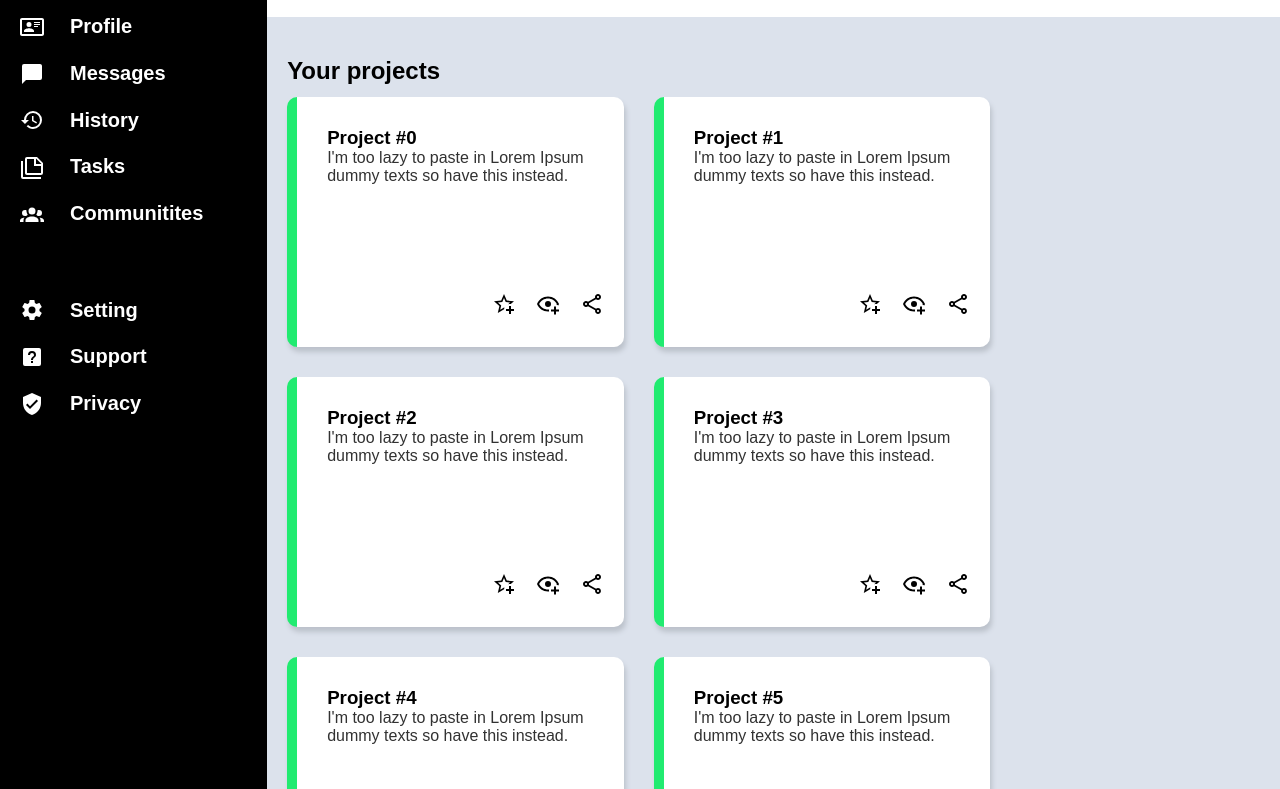
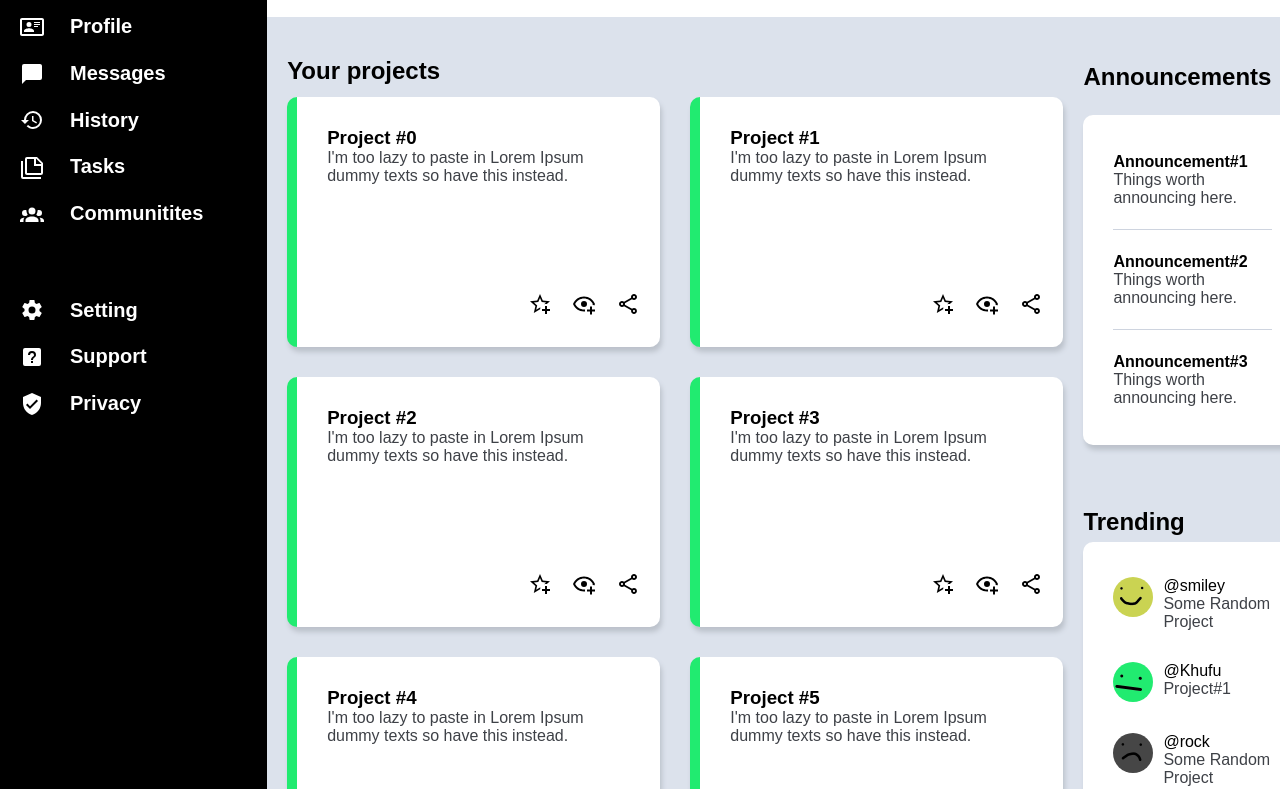
Before and after one commit to KhufuLintalou/Odin-Dashboard, a plain HTML site: page index.html in a window 1280 px wide. Shown: the part 163-952 px from the top of the page. Drawn offline with Linux system fonts and the light colour scheme.

Commit message:
Finished styling the main part.

```diff
--- a/index.html
+++ b/index.html
@@ -106,7 +106,44 @@
           </div>
         </div>
       </div>
-      <div class="section-2"></div>
+      <div class="section-2">
+        <h2>Announcements</h2>
+        <div class="top-part">
+          <div class="announcement">
+            <h4>Announcement#1</h4>
+            <p>Things worth announcing here.</p>
+          </div>
+          <div class="line"></div>
+          <div class="announcement">
+            <h4>Announcement#2</h4>
+            <p>Things worth announcing here.</p>
+          </div>
+          <div class="line"></div>
+          <div class="announcement">
+            <h4>Announcement#3</h4>
+            <p>Things worth announcing here.</p>
+          </div>
+        </div>
+        <h2>Trending</h2>
+        <div class="bottom-part">
+          <div>
+            <img src="Icons/profile2.png" alt="" class="profile">
+            <p>@smiley<br>Some Random Project</p>
+          </div>
+          <div>
+            <img src="Icons/profile.png" alt="" class="profile">
+            <p>@Khufu<br>Project#1</p>
+          </div>
+          <div>
+            <img src="Icons/profile3.png" alt="" class="profile">
+            <p>@rock<br>Some Random Project</p>
+          </div>
+          <div>
+            <img src="Icons/profile4.png" alt="" class="profile">
+            <p>@smirch<br>Some Random Project</p>
+          </div>
+        </div>
+      </div>
     </div>
     <div class="sidebar">
       <div class="sidebar-top">
--- a/style.css
+++ b/style.css
@@ -239,8 +239,9 @@ img[src="Icons/bell-ring-outline.svg"]:active {
 .main-part {
     background-color: rgb(220, 226, 236);
     display: grid;
-    grid-template-columns: 2fr 1fr;
+    grid-template-columns: 3fr 1fr;
     padding: 40px 0px 100px 20px;
+    gap: 20px;
 }
 
 .main-part > div {
@@ -275,7 +276,7 @@ img[src="Icons/bell-ring-outline.svg"]:active {
 }
 
 .card p {
-    color: rgb(50, 50, 50);
+    color: rgb(62, 65, 71);
 }
 
 .card-container {
@@ -297,4 +298,68 @@ img[src="Icons/bell-ring-outline.svg"]:active {
     border-radius: 10px;
     box-shadow: 0px 0px 0px 5px rgb(210, 210, 210);
 }
+
+.main-part .section-2 {
+    display: grid;
+    grid-template-rows: 40px 1fr 20px 20px 40px 1fr;
+    align-items: center;
+    padding-right: 40px;
+}
+
+.top-part {
+    background-color: white;
+    padding: 40px 30px 40px 30px;
+    display: grid;
+    grid-auto-rows: 50px;
+    align-items: center;
+    border-radius: 10px;
+    box-shadow: 2px 5px 5px rgb(188, 194, 203);
+}
+
+.top-part p {
+    color: rgb(62, 65, 71);
+    overflow: hidden;
+    text-overflow: ellipsis;
+}
+
+.announcement {
+    cursor: pointer;
+}
+
+.top-part + h2 {
+    grid-row: 5 / 6;
+}
+
+.bottom-part {
+    grid-row: 6 / 7;
+    background-color: white;
+    height: 100%;
+    padding: 30px;
+    display: grid;
+    grid-template-columns: 1fr;
+    gap: 20px;
+    border-radius: 10px;
+    box-shadow: 2px 5px 5px rgb(188, 194, 203);
+    align-items: center;
+}
+
+.line {
+    width: 100%;
+    height: 1px;
+    background-color: rgb(206, 212, 223);
+}
+
+.bottom-part div {
+    display: flex;
+    gap: 10px;
+    cursor: pointer;
+}
+
+.bottom-part p {
+    color: rgb(62, 65, 71);
+}
+
+.bottom-part p::first-line {
+    color: black;
+}
 /* Styles for the main-part */
```
